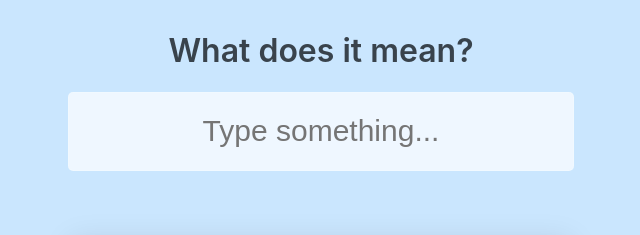
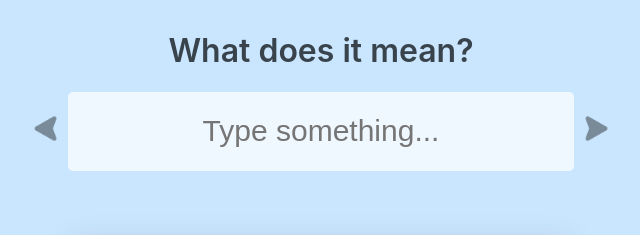
Before and after one commit to hari2309s/what-does-it-mean, a React (Create React App) app: page / in a window 1280 px wide. Shown: the top 235 px of the page, without its empty margins (319-959 px from the left). Built offline with nearby package versions, Linux system fonts and the light colour scheme.

Commit message:
Fixed loader and added history - in progress

```diff
--- a/src/App.tsx
+++ b/src/App.tsx
@@ -2,18 +2,56 @@ import React from 'react';
 import Input from './components/Input';
 import Result from './components/Result';
 import styled from '@emotion/styled';
-import { useAppSelector } from './store';
-import { selectLoading } from './store/features/search/searchSlice';
+import { useAppDispatch, useAppSelector } from './store';
+import {
+  selectCurrentWordIndex,
+  selectHistory,
+  selectIsTyping,
+  selectLoading,
+  setCurrentWordIndex,
+} from './store/features/search/searchSlice';
 import Loader from './components/Loader';
+import arrowLeft from './assets/arrow-left.png';
+import arrowRight from './assets/arrow-right.png';
 
 const App = () => {
-  const isTyping = useAppSelector(selectLoading);
+  const isTyping = useAppSelector(selectIsTyping);
   const isLoading = useAppSelector(selectLoading);
+  const currentWordIndex = useAppSelector(selectCurrentWordIndex);
+  const history = useAppSelector(selectHistory);
+
+  const dispatch = useAppDispatch();
+
+  const handlePreviousClick = () => {
+    if (currentWordIndex > 0) {
+      dispatch(setCurrentWordIndex(currentWordIndex - 1));
+    }
+  };
+
+  const handleNextClick = () => {
+    dispatch(setCurrentWordIndex(currentWordIndex + 1));
+  };
 
   return (
     <Container>
       <h1>What does it mean?</h1>
-      <Input />
+      <div>
+        <Icon
+          src={arrowLeft}
+          alt="previous-word"
+          onClick={handlePreviousClick}
+          disabled={currentWordIndex === 0 || currentWordIndex === -1}
+        />
+        <Input />
+        <Icon
+          src={arrowRight}
+          alt="next-word"
+          onClick={handleNextClick}
+          disabled={
+            currentWordIndex === -1 || currentWordIndex >= history.length
+          }
+        />
+      </div>
       {(isTyping || isLoading) && <Loader />}
       <Result />
     </Container>
@@ -45,4 +83,12 @@ const Container = styled.div({
   },
 });
 
+const Icon = styled.img<{ disabled: boolean }>((props) => ({
+  opacity: props.disabled ? 0.4 : 1,
+  width: '25px',
+  height: '25px',
+  margin: '0 10px',
+  cursor: props.disabled ? 'not-allowed' : 'pointer',
+}));
+
 export default App;
--- a/src/components/Input.tsx
+++ b/src/components/Input.tsx
@@ -4,12 +4,15 @@ import { useAppDispatch, useAppSelector } from '../store';
 import {
   clearMeaning,
   getMeaning,
+  selectIsTyping,
   selectLoading,
   setTyping,
 } from '../store/features/search/searchSlice';
 
 const Input = () => {
   const isLoading = useAppSelector(selectLoading);
+  const isTyping = useAppSelector(selectIsTyping);
+
   const dispatch = useAppDispatch();
 
   const [word, setWord] = useState<string>('');
@@ -42,7 +45,7 @@ const Input = () => {
       placeholder="Type something..."
       value={word}
       onChange={handleInputChange}
-      isLoading={isLoading}
+      isLoading={isLoading || isTyping}
     />
   );
 };
--- a/src/store/features/search/searchSlice.ts
+++ b/src/store/features/search/searchSlice.ts
@@ -10,6 +10,8 @@ import { RootState } from '../../store';
 interface SearchState {
   isTyping: boolean;
   meaning: IMeaning[];
+  history: IMeaning[];
+  currentWordIndex: number;
   loading: boolean;
   error: Error | SerializedError | null;
 }
@@ -17,6 +19,8 @@ interface SearchState {
 const initialState: SearchState = {
   isTyping: false,
   meaning: [],
+  history: [],
+  currentWordIndex: -1,
   loading: false,
   error: null,
 };
@@ -40,6 +44,9 @@ export const searchSlice = createSlice({
     setTyping: (state, action: PayloadAction<boolean>) => {
       state.isTyping = action.payload;
     },
+    setCurrentWordIndex: (state, action: PayloadAction<number>) => {
+      state.currentWordIndex = action.payload;
+    },
     clearMeaning: (state) => {
       state.isTyping = false;
       state.meaning = [];
@@ -52,6 +59,7 @@ export const searchSlice = createSlice({
         getMeaning.fulfilled,
         (state, action: PayloadAction<IMeaning[]>) => {
           state.meaning = action.payload;
+          state.history.concat(action.payload[0]);
           state.loading = false;
           state.error = null;
         }
@@ -71,10 +79,14 @@ export const searchSlice = createSlice({
 });
 
 export const selectIsTyping = (state: RootState) => state.search.isTyping;
+export const selectCurrentWordIndex = (state: RootState) =>
+  state.search.currentWordIndex;
 export const selectMeaning = (state: RootState) => state.search.meaning;
+export const selectHistory = (state: RootState) => state.search.history;
 export const selectLoading = (state: RootState) => state.search.loading;
 export const selectError = (state: RootState) => state.search.error;
 
-export const { setTyping, clearMeaning } = searchSlice.actions;
+export const { setTyping, setCurrentWordIndex, clearMeaning } =
+  searchSlice.actions;
 
 export default searchSlice.reducer;
```
Also changed, not shown: src/assets/arrow-left.png (added), src/assets/arrow-right.png (added).
